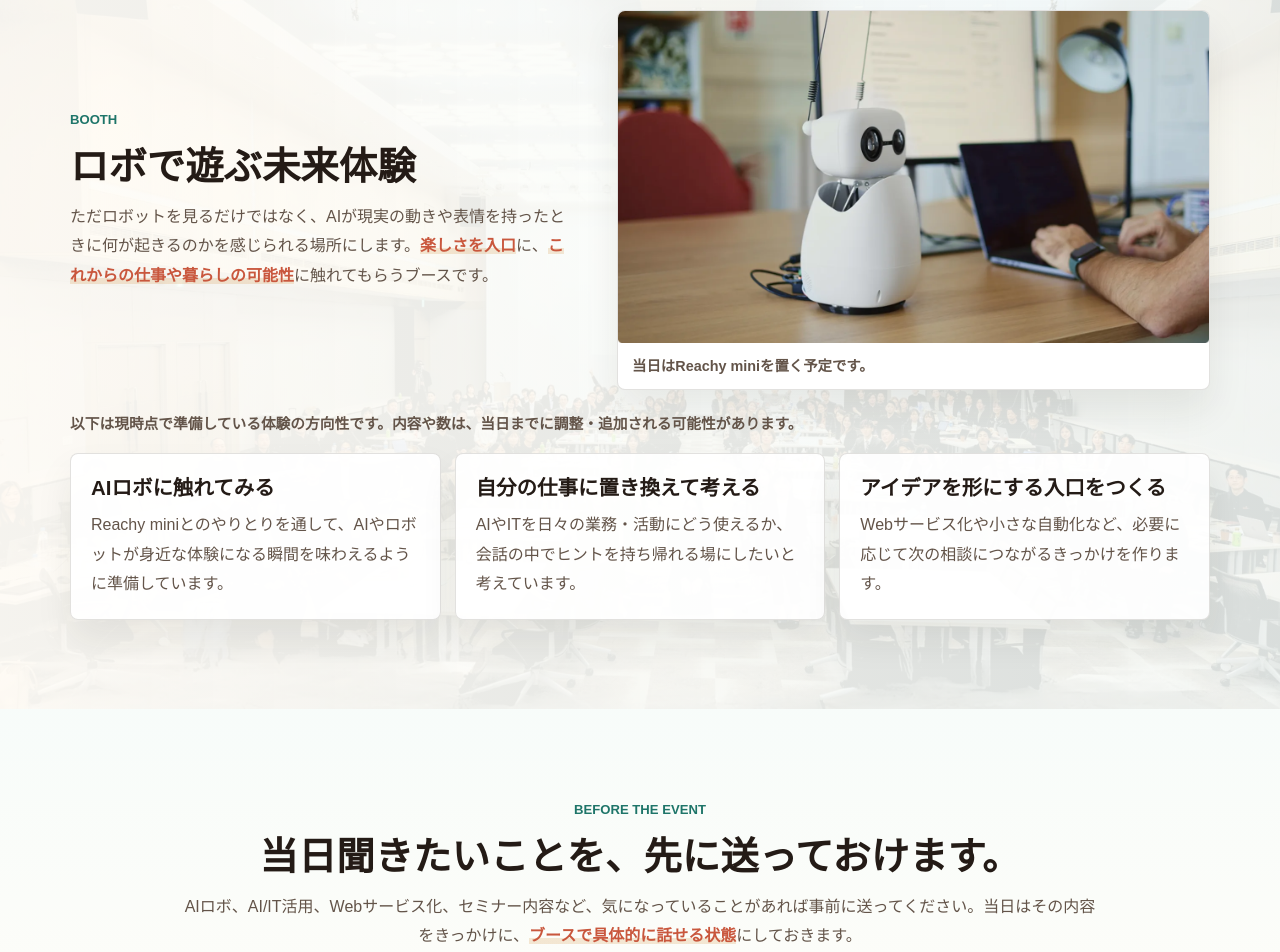
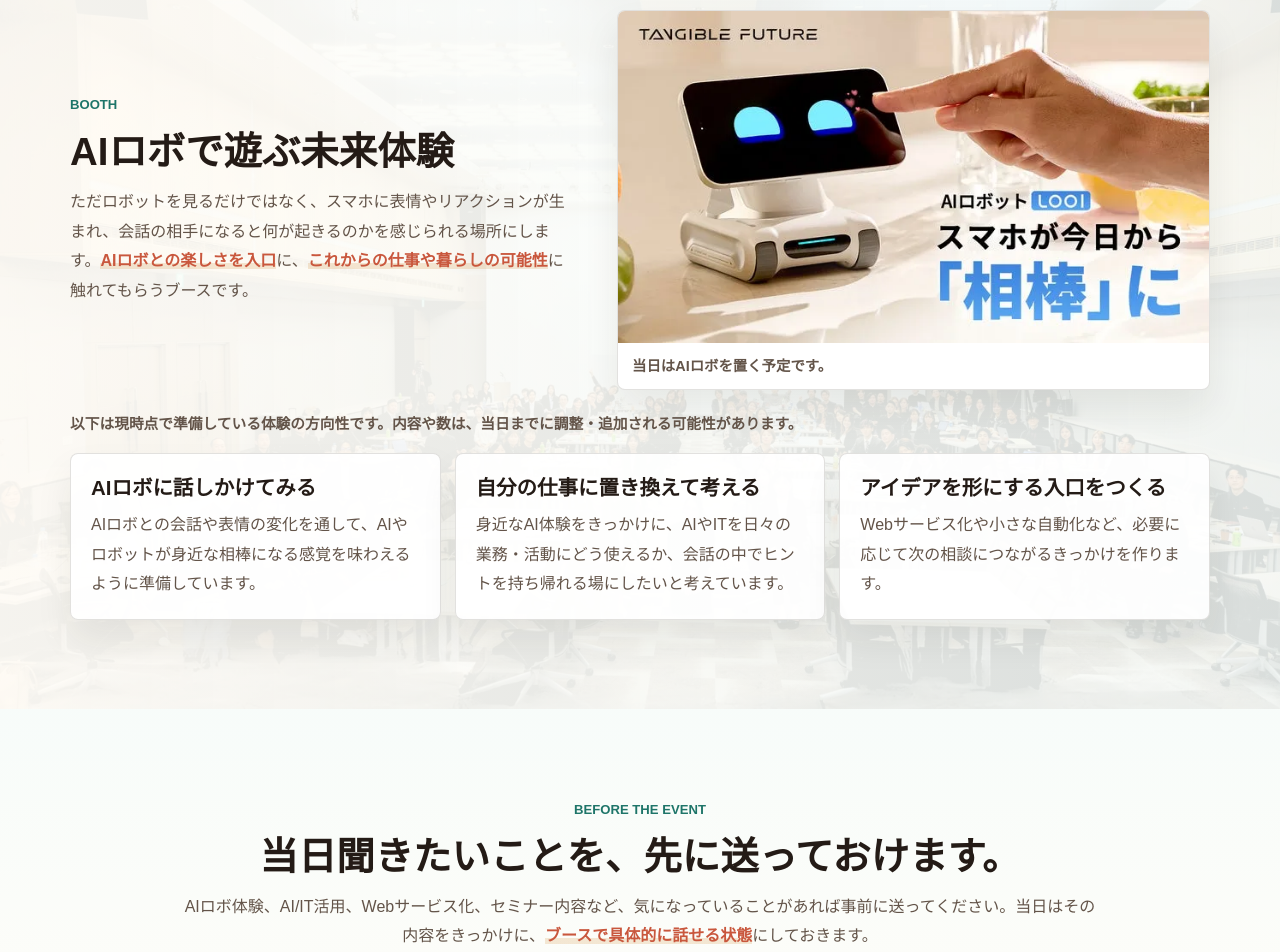
Before and after one commit to techguide-jp/corporate, a SvelteKit app in the folder techguide/: page /profile/academy-fes-2026 in a window 1280 px wide. Shown: the part 3871-4823 px from the top of the page. Built offline with nearby package versions, Linux system fonts and the light colour scheme; no server answers.

Commit message:
fix: Academy FesページをAIロボ表現に更新

```diff
--- a/techguide/src/routes/profile/academy-fes-2026/+page.svelte
+++ b/techguide/src/routes/profile/academy-fes-2026/+page.svelte
@@ -9,7 +9,7 @@
   const pageSeo = {
     title: '北原孝彦Academy Fes 2026 | ゆーちゃん参加紹介 | TechGuide',
     description:
-      '北原孝彦Academy Fes 2026に関わるゆーちゃんの紹介ページ。UBM所属・アカデミー参加の背景、来場者向けアプリ開発、セミナー、ロボで遊ぶ未来体験ブースを紹介します。',
+      '北原孝彦Academy Fes 2026に関わるゆーちゃんの紹介ページ。UBM所属・アカデミー参加の背景、来場者向けアプリ開発、セミナー、AIロボで遊ぶ未来体験ブースを紹介します。',
     path: '/profile/academy-fes-2026/',
     image: '/images/profile/academy-fes-2026/academy-group-standing.webp',
     imageAlt: '北原孝彦アカデミーの集合記念写真',
@@ -57,9 +57,9 @@
     },
     {
       label: 'Booth',
-      title: 'ロボで遊ぶ未来体験',
+      title: 'AIロボで遊ぶ未来体験',
       description:
-        'Reachy miniを置いて、AIロボとのやりとりを入り口に、楽しいだけで終わらない未来の可能性に触れられるブースを出展します。',
+        'スマホが表情を持ち、会話し、反応するAIロボとのやりとりを入り口に、楽しいだけで終わらない未来の可能性に触れられるブースを出展します。',
     },
     {
       label: 'Seminar',
@@ -71,14 +71,14 @@
 
   const boothExperienceDirections = [
     {
-      title: 'AIロボに触れてみる',
+      title: 'AIロボに話しかけてみる',
       description:
-        'Reachy miniとのやりとりを通して、AIやロボットが身近な体験になる瞬間を味わえるように準備しています。',
+        'AIロボとの会話や表情の変化を通して、AIやロボットが身近な相棒になる感覚を味わえるように準備しています。',
     },
     {
       title: '自分の仕事に置き換えて考える',
       description:
-        'AIやITを日々の業務・活動にどう使えるか、会話の中でヒントを持ち帰れる場にしたいと考えています。',
+        '身近なAI体験をきっかけに、AIやITを日々の業務・活動にどう使えるか、会話の中でヒントを持ち帰れる場にしたいと考えています。',
     },
     {
       title: 'アイデアを形にする入口をつくる',
@@ -96,10 +96,16 @@
     '外注しやすい形に仕事を分解する考え方',
   ];
 
+  const looiProductLink = {
+    label: '当日使うAIロボの紹介ページ',
+    href: 'https://www.makuake.com/project/looirobot/',
+  };
+
   const officialLinks = [
     { label: 'アカデミーとは', href: 'https://kitaharatakahiko.jp/academy/' },
     { label: 'UBM公式ページ', href: 'https://ubm.school/lp/index.html' },
     { label: '北原孝彦さんのYouTube', href: 'https://www.youtube.com/@kitahara64' },
+    looiProductLink,
     { label: '会場公式サイト', href: 'https://www.trc-event.jp/hall/' },
   ];
 
@@ -435,10 +441,10 @@
     <div class="container booth-section__inner">
       <div class="section-copy">
         <p class="section-eyebrow">Booth</p>
-        <h2>ロボで遊ぶ未来体験</h2>
+        <h2>AIロボで遊ぶ未来体験</h2>
         <p>
-          ただロボットを見るだけではなく、AIが現実の動きや表情を持ったときに何が起きるのかを感じられる場所にします。<strong
-            class="text-emphasis">楽しさを入口</strong
+          ただロボットを見るだけではなく、スマホに表情やリアクションが生まれ、会話の相手になると何が起きるのかを感じられる場所にします。<strong
+            class="text-emphasis">AIロボとの楽しさを入口</strong
           >に、<strong class="text-emphasis">これからの仕事や暮らしの可能性</strong
           >に触れてもらうブースです。
         </p>
@@ -446,12 +452,12 @@
 
       <figure class="robot-card">
         <img
-          src={asset('/images/profile/academy-fes-2026/reachy-mini.webp')}
-          alt="Reachy miniのイメージ"
+          src={asset('/images/profile/academy-fes-2026/looi-robot.webp')}
+          alt="AIロボのイメージ"
           loading="eager"
           decoding="async"
         />
-        <figcaption>当日はReachy miniを置く予定です。</figcaption>
+        <figcaption>当日はAIロボを置く予定です。</figcaption>
       </figure>
     </div>
 
@@ -478,7 +484,7 @@
           >
         </h2>
         <p>
-          AIロボ、AI/IT活用、Webサービス化、セミナー内容など、気になっていることがあれば事前に送ってください。当日はその内容をきっかけに、<strong
+          AIロボ体験、AI/IT活用、Webサービス化、セミナー内容など、気になっていることがあれば事前に送ってください。当日はその内容をきっかけに、<strong
             class="text-emphasis">ブースで具体的に話せる状態</strong
           >にしておきます。
         </p>
```
Also changed, not shown: techguide/static/images/profile/academy-fes-2026/looi-robot.webp (added).
